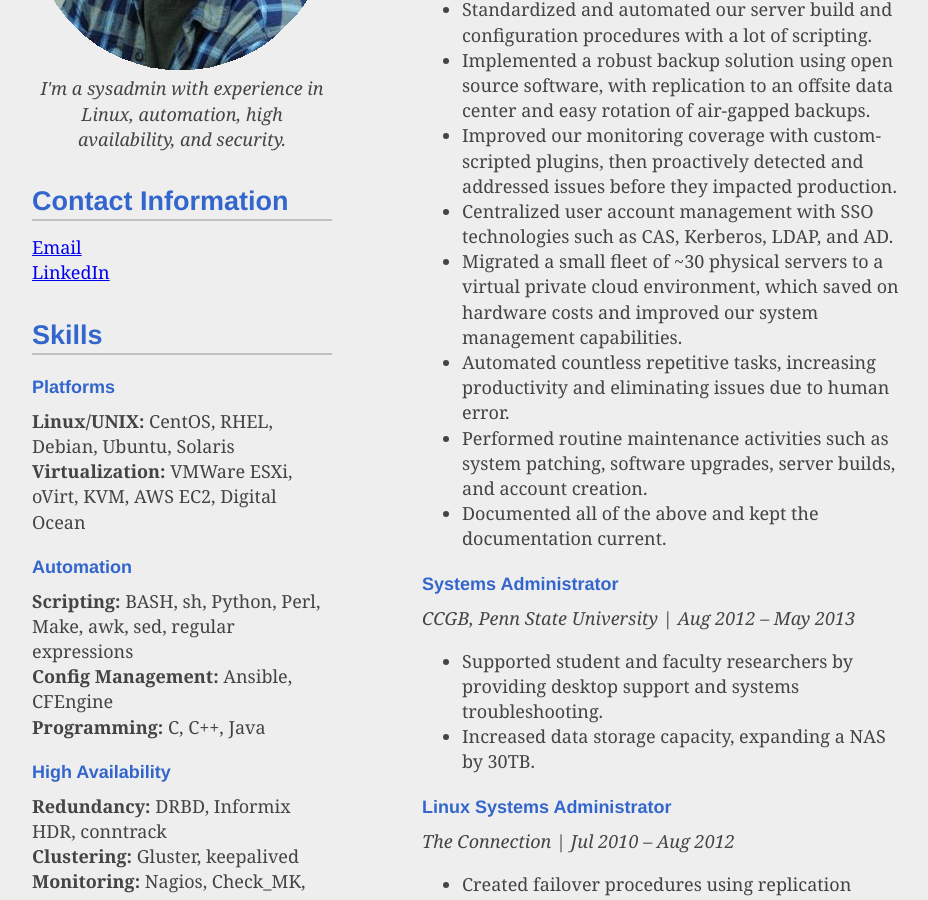
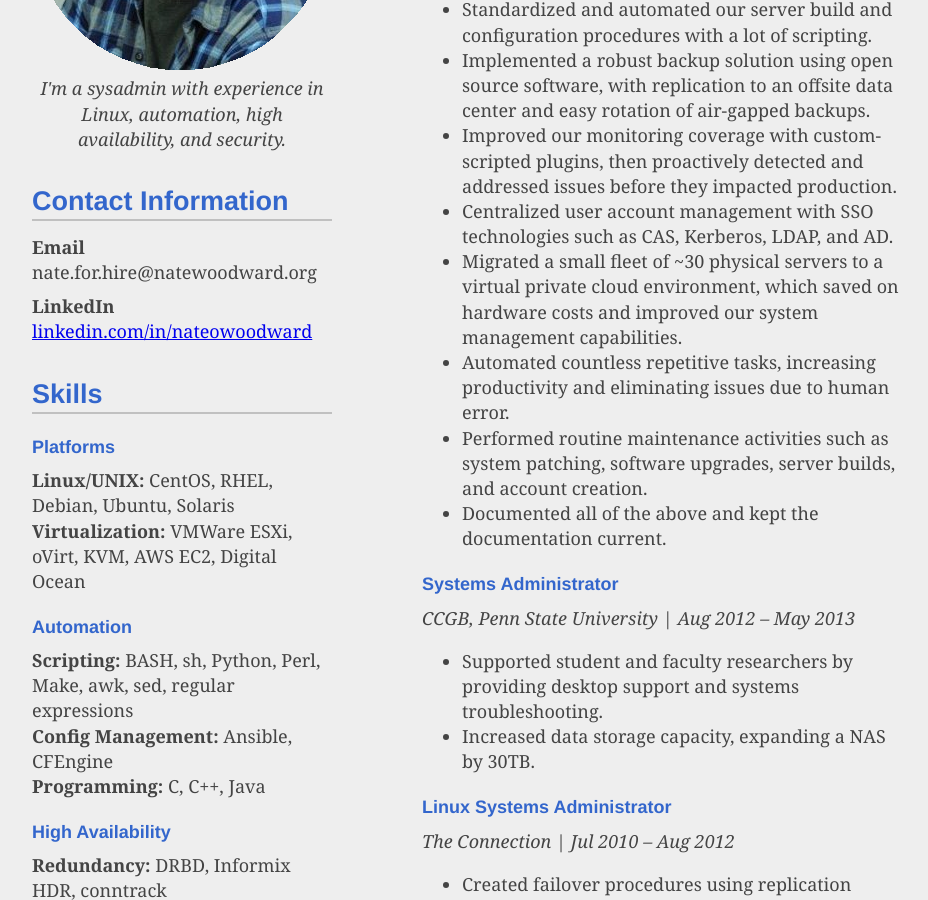
Before and after one commit to natewoodward/natewoodward.github.io, a Jekyll site: the page built from index.html, in a window 1280 px wide and 900 px high, scrolled down 426 px. Shown: the whole window, without its empty margins (173-1101 px from the left). Built offline with Jekyll 4.4.1, drawn with Linux system fonts in a browser that asks for light colours.

```diff
--- a/index.html
+++ b/index.html
@@ -14,8 +14,11 @@ title: "Home"
 
 	<h2>Contact Information</h2>
 	<p>
-	<a href="mailto:nate.for.hire@natewoodward.org">Email</a><br/>
-	<a href="https://www.linkedin.com/in/nateowoodward">LinkedIn</a><br/>
+	<p><strong>Email</strong><br/>
+	nate.for.hire@natewoodward.org</p>
+	<p><strong>LinkedIn</strong><br/>
+	<a href="https://www.linkedin.com/in/nateowoodward">linkedin.com/in/nateowoodward</a></p>
+	</dl>
 	</p>
 
 	<h2>Skills</h2>
```
